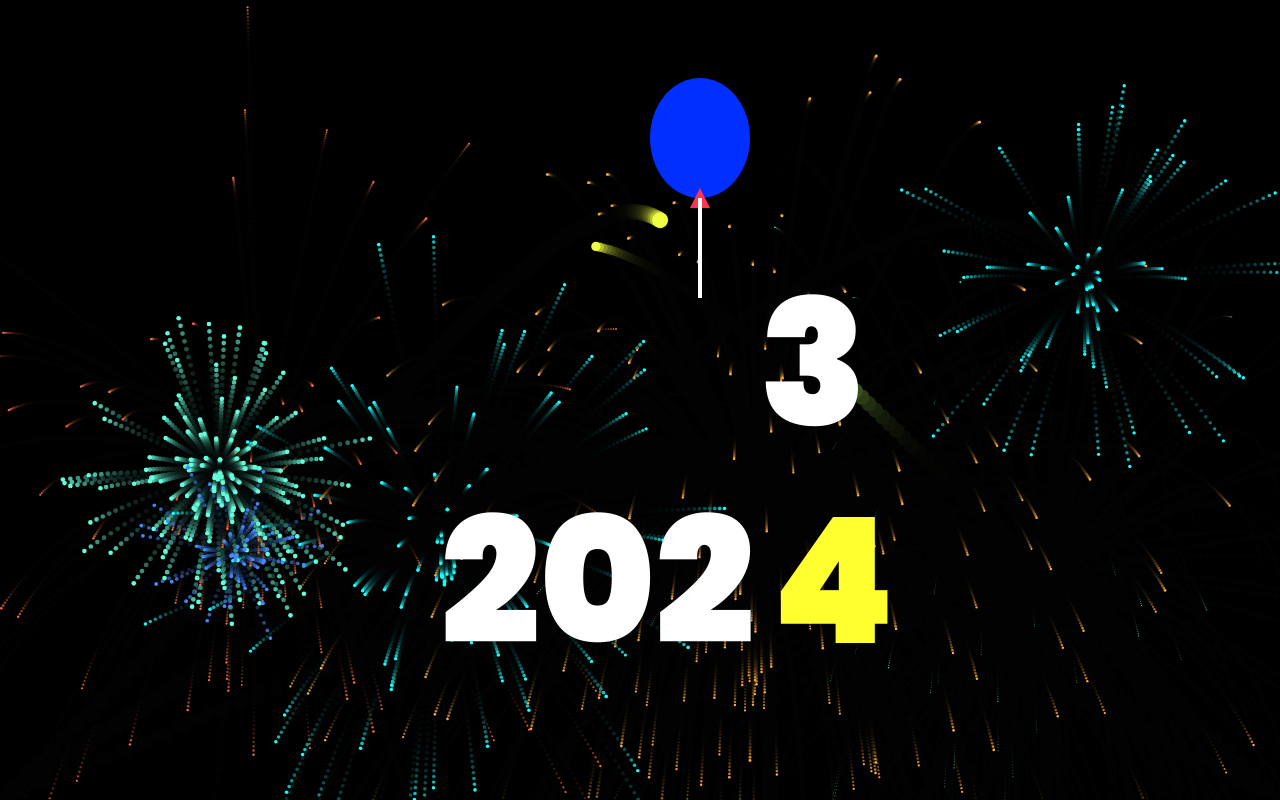
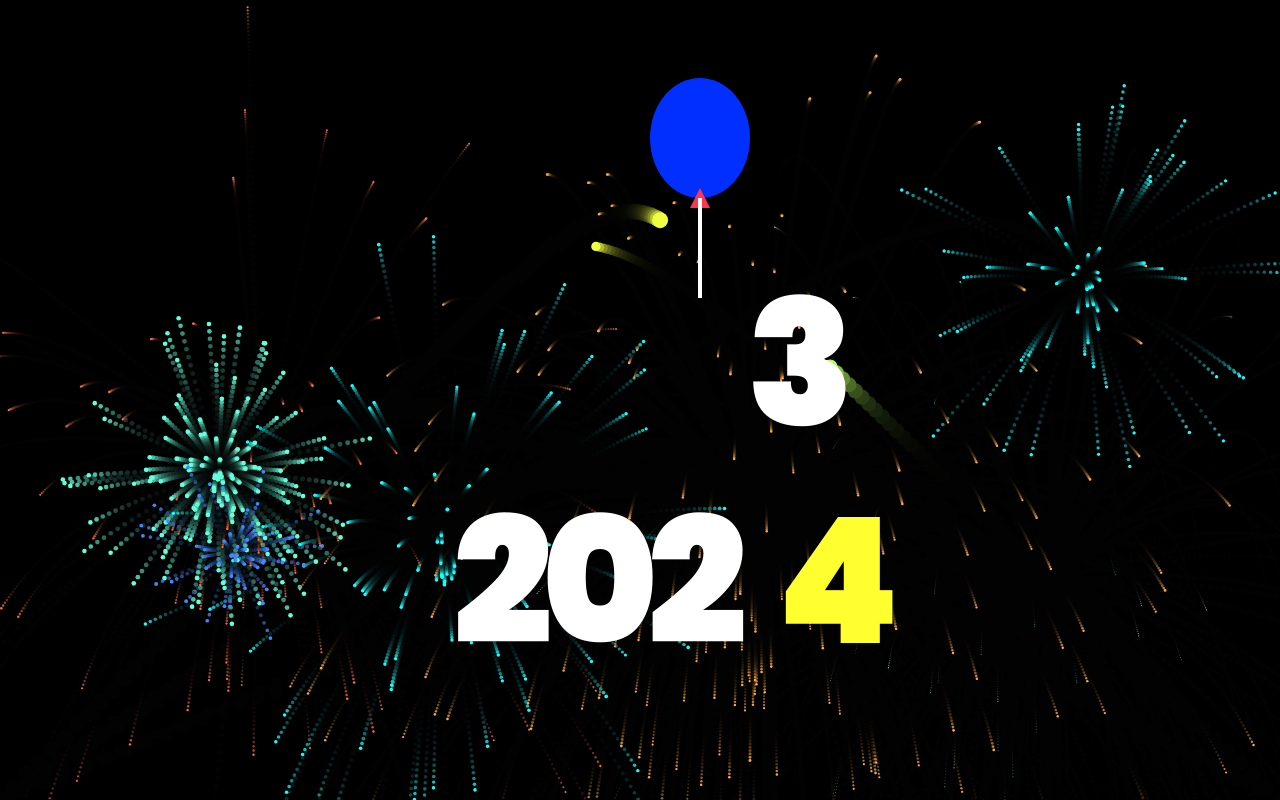
Before and after one commit to Riya-Mehta060404/New_Year_Project, a plain HTML site: page index.html in a window 1280 px wide. Shown: the top 800 px of the page. Drawn offline with Linux system fonts and the light colour scheme; a web font is replaced by a local one.

Commit message:
Update style.css

```diff
--- a/style.css
+++ b/style.css
@@ -118,7 +118,7 @@ body {
   font-size: 175px;
   font-weight: 700;
   font-family: "Poppins", sans-serif;
-  letter-spacing: -15px;
+  letter-spacing: -20px;
 }
 
 .first_year {
```
